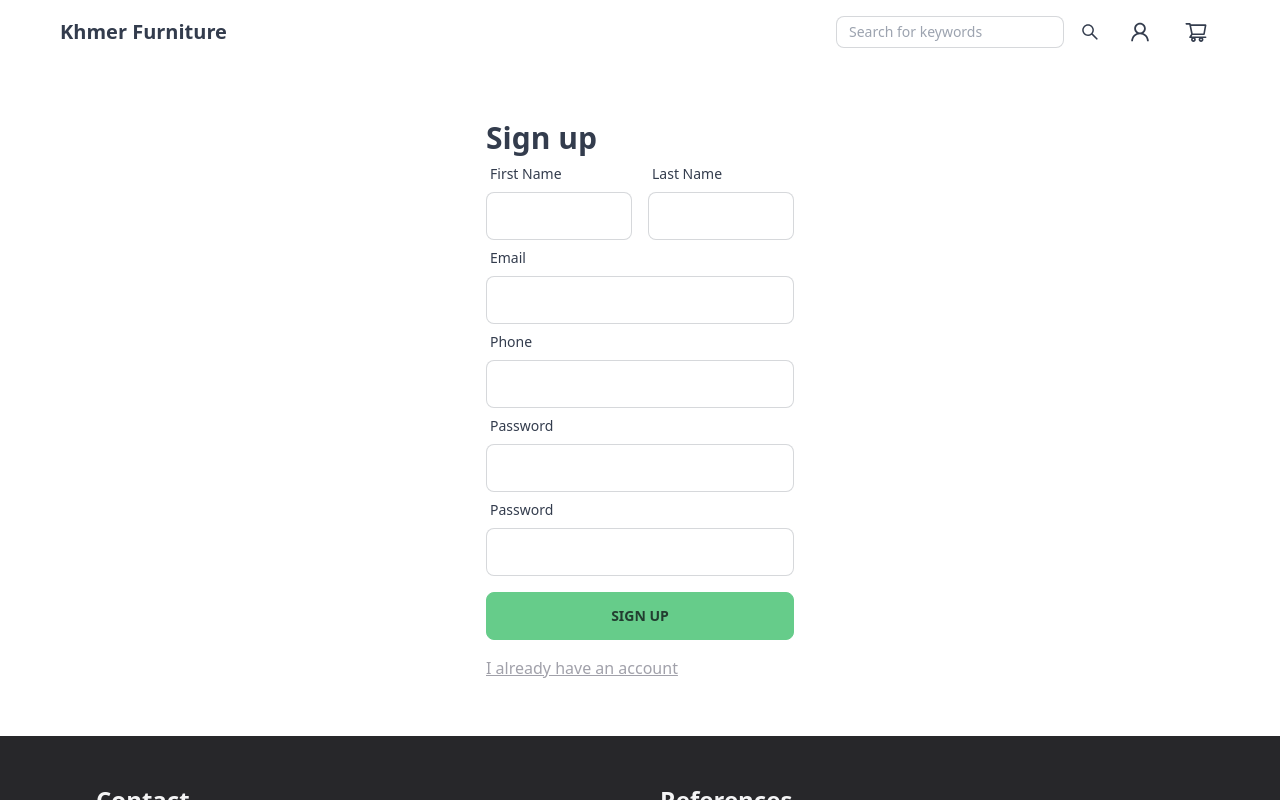
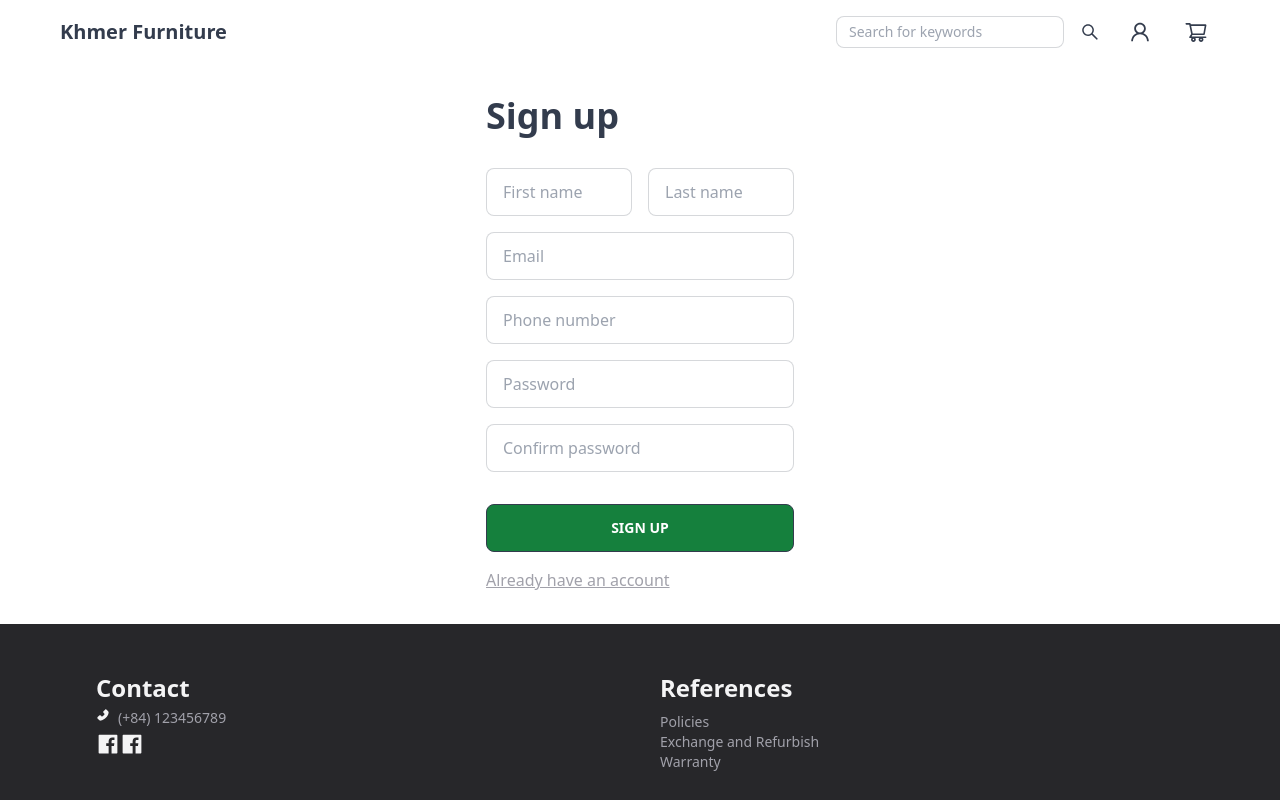
Before and after one commit to PlayerNguyen/dotot-shop, a React (Vite) app in the folder client/: page /users/sign-up in a window 1280 px wide. Built offline with nearby package versions, Linux system fonts and the light colour scheme.

Commit message:
Take input of all fields signUp

```diff
--- a/client/src/components/Credentials/SignUp.jsx
+++ b/client/src/components/Credentials/SignUp.jsx
@@ -1,92 +1,131 @@
-import React from "react";
+import React, { useEffect, useState } from "react";
 import { Link } from "react-router-dom";
 
 export default function SignUp() {
+  const [formData, setFormData] = useState({
+    firstName: "",
+    lastName: "",
+    email: "",
+    phone: "",
+    password: "",
+    repassword: "",
+  });
+
+  useEffect(() => {
+    console.log(formData);
+  }, [formData]);
+
   return (
     <div className="signUp-wrapper">
-      <div className="signUp mx-6 my-12 sm:mx-auto sm:w-2/3 md:w-1/3 lg:w-1/4">
-        <div className="font-bold text-3xl">Sign up</div>
+      <div className="signUp mx-6 my-6 sm:mx-auto sm:w-2/3 md:w-1/3 lg:w-1/4 flex flex-col gap-4">
+        <div className="font-bold text-4xl mb-4">Sign up</div>
 
         {/* First and last name field group */}
-        <div className="flex flex-row gap-4">
-          <div>
-            <label className="label">
+        <div className="flex flex-row gap-4 w-full">
+          <div className="flex-1">
+            {/* <label className="label">
               <span className="label-text">First Name</span>
-            </label>
+            </label> */}
             <input
               type="text"
-              placeholder=""
+              placeholder="First name"
               className="input input-bordered w-full"
+              value={formData && formData.firstName}
+              onChange={(e) => {
+                setFormData({ ...formData, firstName: e.target.value });
+              }}
             />
           </div>
 
-          <div>
-            <label className="label">
+          <div className="flex-1">
+            {/* <label className="label">
               <span className="label-text">Last Name</span>
-            </label>
+            </label> */}
             <input
               type="text"
-              placeholder=""
+              placeholder="Last name"
               className="input input-bordered w-full"
+              value={formData && formData.lastName}
+              onChange={(e) => {
+                setFormData({ ...formData, lastName: e.target.value });
+              }}
             />
           </div>
         </div>
 
         {/* Email field group */}
         <div>
-          <label className="label">
+          {/* <label className="label">
             <span className="label-text">Email</span>
-          </label>
+          </label> */}
           <input
             type="email"
-            placeholder=""
+            placeholder="Email"
             className="input input-bordered w-full"
+            value={formData && formData.email}
+            onChange={(e) => {
+              setFormData({ ...formData, email: e.target.value });
+            }}
           />
         </div>
 
         {/* phone field group */}
         <div>
-          <label className="label">
+          {/* <label className="label">
             <span className="label-text">Phone</span>
-          </label>
+          </label> */}
           <input
             type="text"
-            placeholder=""
+            placeholder="Phone number"
             className="input input-bordered w-full"
+            value={formData && formData.phone}
+            onChange={(e) => {
+              setFormData({ ...formData, phone: e.target.value });
+            }}
           />
         </div>
 
         {/* Password field group */}
         <div>
-          <label className="label">
+          {/* <label className="label">
             <span className="label-text">Password</span>
-          </label>
+          </label> */}
           <input
             type="password"
-            placeholder=""
+            placeholder="Password"
             className="input input-bordered w-full"
+            value={formData && formData.password}
+            onChange={(e) => {
+              setFormData({ ...formData, password: e.target.value });
+            }}
           />
         </div>
         {/* Re password group */}
         <div>
-          <label className="label">
-            <span className="label-text">Password</span>
-          </label>
+          {/* <label className="label">
+            <span className="label-text">Confirm password</span>
+          </label> */}
           <input
             type="password"
-            placeholder=""
+            placeholder="Confirm password"
             className="input input-bordered w-full"
+            value={formData && formData.repassword}
+            onChange={(e) => {
+              setFormData({ ...formData, repassword: e.target.value });
+            }}
           />
         </div>
 
         {/* Submit button */}
         <div className="flex flex-col mt-4 gap-4">
           <div>
-            <button class="btn btn-primary w-full">Sign up</button>
+            <button class="btn bg-green-700 hover:bg-green-800 w-full text-white font-bold">
+              Sign up
+            </button>
           </div>
           <div className="flex-1">
             <Link to="/users/sign-in" className="link text-zinc-400">
-              I already have an account
+              Already have an account
             </Link>
           </div>
         </div>
```
